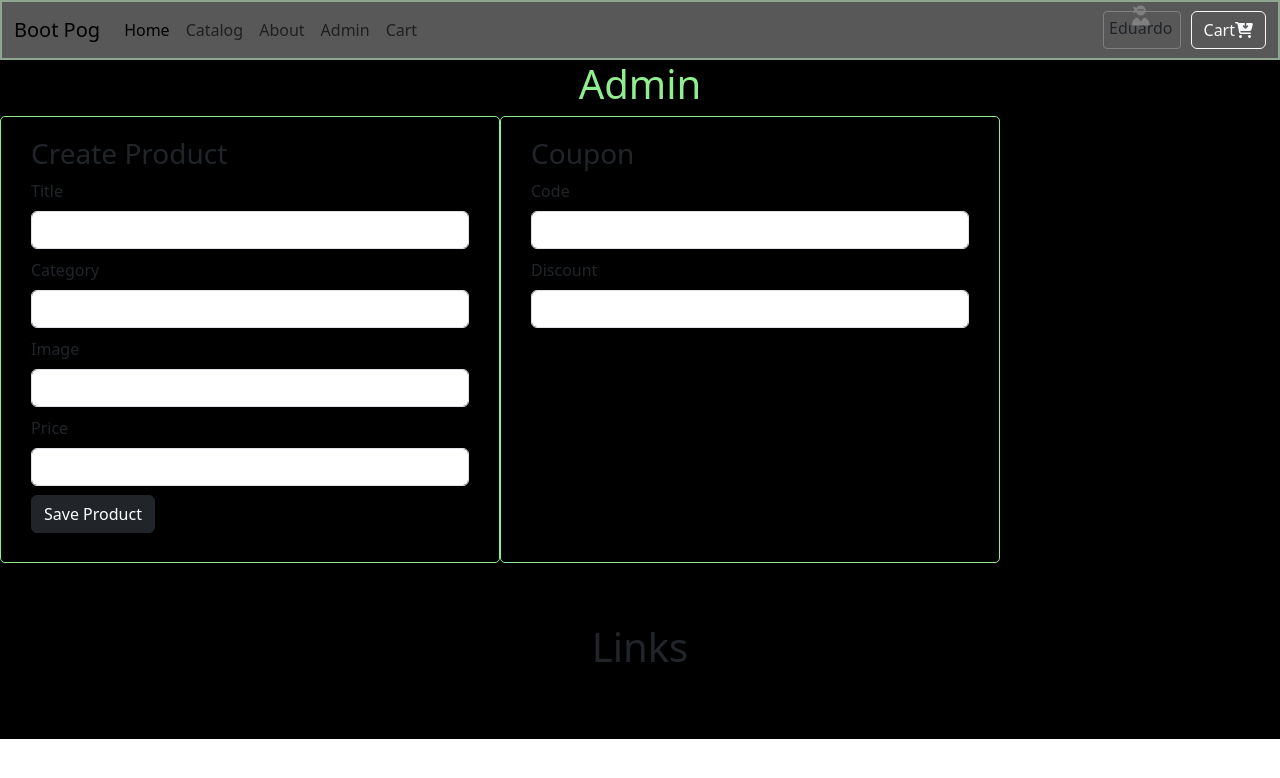
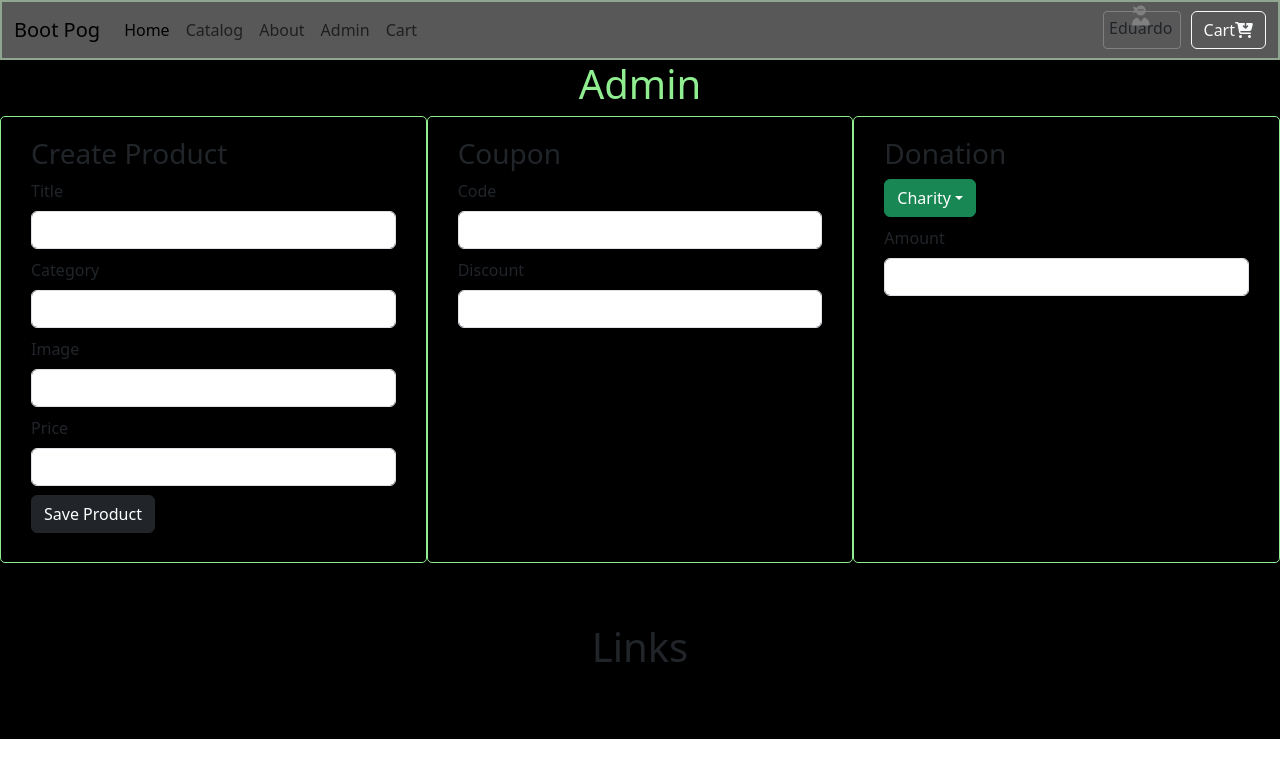
Before and after one commit to EduRodgz/reactStore_ch40, a React (Create React App) app: page /admin in a window 1280 px wide. Shown: the top 778 px of the page. Built offline with nearby package versions, Linux system fonts and the light colour scheme.

Commit message:
Tuesday first commit

```diff
--- a/src/pages/admin.jsx
+++ b/src/pages/admin.jsx
@@ -37,6 +37,25 @@ function Admin() {
           <label className="form-label">Discount</label>
           <input type="text" className="form-control" />
         </div>
+        <div className="form">
+          <h3>Donation</h3>
+          <div class="dropdown">
+  <button class="btn btn-success dropdown-toggle" type="button" data-bs-toggle="dropdown" aria-expanded="false">
+    Charity
+  </button>
+  <ul class="dropdown-menu dropdown-menu-dark">
+    <li><a class="dropdown-item" href="#">Army</a></li>
+    <li><a class="dropdown-item" href="#">Marines</a></li>
+    <li><a class="dropdown-item" href="#">Navy</a></li>
+    <li><a class="dropdown-item" href="#">Air Force</a></li>
+    <li><a class="dropdown-item" href="#">Space Force</a></li>
+  </ul>
+</div>
+        <div>
+    <label className="form-label">Amount</label>
+    <input type="number" className="form-control"/>
+        </div>
+</div>
       </div>
     </div>
   );
```
